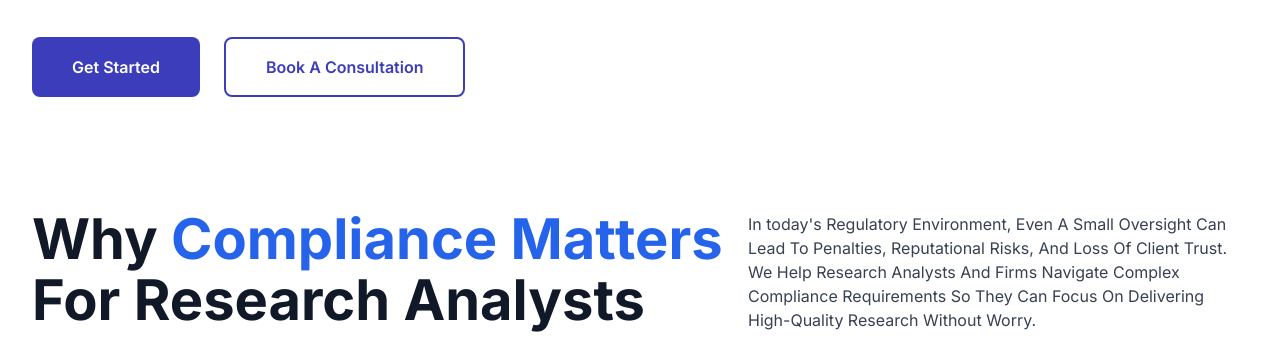
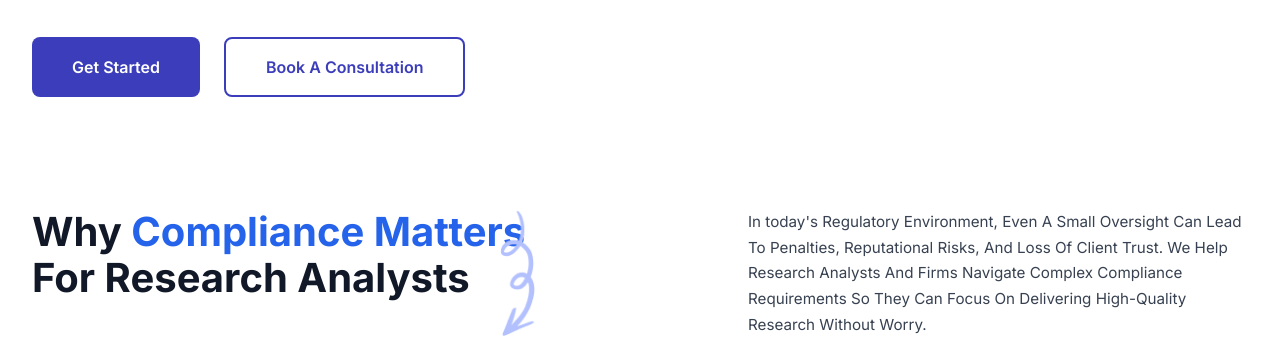
Before and after one commit to lucky-smash/infotect-wizard-assignment, a plain HTML site: page index.html in a window 1280 px wide. Shown: the part 650-999 px from the top of the page. Drawn offline with Linux system fonts and the light colour scheme.

Commit message:
fix: match section 2 header layout and spiral arrow to Figma

```diff
--- a/index.html
+++ b/index.html
@@ -95,7 +95,6 @@
                     </div>
                 </div>
                 <div class="hero-image-container">
-                    <img src="assest/Vector2.png" alt="" class="hero-vector-arrows">
                     <img src="assest/Banner Image.png" alt="Professional Research Analyst Illustration"
                         class="main-banner">
 
@@ -108,7 +107,8 @@
             <div class="container">
                 <div class="section-header">
                     <div class="header-text">
-                        <h2>Why <span class="text-primary">Compliance Matters</span> For Research Analysts <img src="assest/path20605.png" alt="" class="section-spiral-arrow"></h2>
+                        <h2>Why <span class="text-primary">Compliance Matters</span> <br>For Research Analysts</h2>
+                        <img src="assest/Vector2.png" alt="" class="section-spiral-arrow">
                     </div>
                     <p class="section-desc">
                         In today's Regulatory Environment, Even A Small Oversight Can Lead To Penalties, Reputational
--- a/style.css
+++ b/style.css
@@ -310,29 +310,36 @@ img {
 .section-header {
     display: flex;
     justify-content: space-between;
-    align-items: flex-end;
+    align-items: flex-start;
+    gap: 2rem;
     margin-bottom: 3rem;
 }
 
+.header-text {
+    position: relative;
+    max-width: 500px;
+    flex-shrink: 0;
+}
+
 .header-text h2 {
-    font-size: 3.5rem;
+    font-size: 2.5rem;
     font-weight: 700;
-    line-height: 1.1;
-    position: relative;
-    display: inline-block;
+    line-height: 1.15;
 }
 
 .section-spiral-arrow {
     position: absolute;
-    right: -60px;
-    bottom: -20px;
-    width: 60px;
+    right: -10px;
+    bottom: -35px;
+    width: 35px;
+    height: auto;
 }
 
 .section-desc {
     max-width: 500px;
     color: var(--text-medium);
-    font-size: 1rem;
+    font-size: 0.95rem;
+    line-height: 1.7;
 }
 
 .compliance-content {
```
